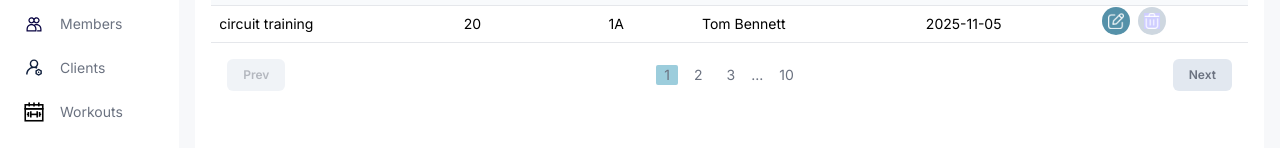
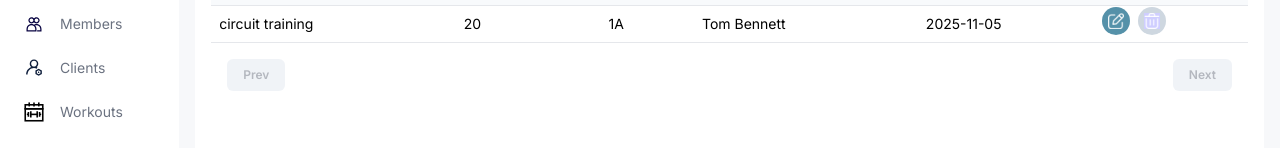
Before and after one commit to parkgit0108/client-management-tool, a Next.js app: page /list/classes in a window 1280 px wide. Shown: the part 222-370 px from the top of the page. Built offline with nearby package versions, Linux system fonts and the light colour scheme.

Commit message:
add fetch from prisma schema for trainer and add pagination ability

```diff
--- a/prisma/seed.ts
+++ b/prisma/seed.ts
@@ -1,4 +1,4 @@
-import { Day, PrismaClient, UserSex } from "../src/generated/prisma";
+import { Day, PrismaClient, UserSex } from "@prisma/client";
 import { PrismaPg } from "@prisma/adapter-pg";
 import { Pool } from "pg";
 import "dotenv/config";
--- a/src/app/(dashboard)/list/trainers/page.tsx
+++ b/src/app/(dashboard)/list/trainers/page.tsx
@@ -5,19 +5,12 @@ import Pagination from "@/components/Pagination";
 import Table from "@/components/Table";
 import Link from "next/link";
 import { role, trainersData } from "@/lib/data";
+import { Class, Trainer } from "@prisma/client";
 import { FormModal } from "@/components/FormModal";
+import prisma from "@/lib/prisma";
+import { ITEM_PER_PAGE } from "@/lib/settings";
 
-type Trainer = {
-  id: number;
-  trainerId: string;
-  name: string;
-  email?: string;
-  photo: string;
-  phone: string;
-  workouts: string[];
-  classes: string[];
-  address: string;
-};
+type TrainerList = Trainer & { classes: Class[] };
 
 const columns = [
   {
@@ -27,11 +20,6 @@ const columns = [
   {
     header: "Trainer ID",
     accessor: "trainerId",
-    className: "hidden md:table-cell",
-  },
-  {
-    header: "Workouts",
-    accessor: "workouts",
     className: "hidden md:table-cell",
   },
   {
@@ -56,15 +44,14 @@ const columns = [
   },
 ];
 
-const TrainersList = () => {
-  const renderRow = (item: Trainer) => (
+const renderRow = (item: TrainerList) => (
   <tr
     key={item.id}
     className="border-b border-gray-200 even:bg-slate-50 text-sm hover:bg-mySkyLight"
   >
     <td className="flex items-center gap-2 p-2">
       <Image
-          src={item.photo}
+        src={item.img || "/noAvatar.png"}
         alt=""
         width={40}
         height={40}
@@ -75,9 +62,10 @@ const TrainersList = () => {
         <p className="text-xs text-gray-500">{item.email}</p>
       </div>
     </td>
-      <td className="hidden md:table-cell">{item.trainerId}</td>
-      <td className="hidden md:table-cell">{item.workouts.join(",")}</td>
-      <td className="hidden md:table-cell">{item.classes.join(",")}</td>
+    <td className="hidden md:table-cell">{item.username}</td>
+    <td className="hidden md:table-cell">
+      {item.classes.map((classItem) => classItem.name).join(",")}
+    </td>
     <td className="hidden md:table-cell">{item.phone}</td>
     <td className="hidden md:table-cell">{item.address}</td>
     <div className="flex gap-2">
@@ -95,6 +83,28 @@ const TrainersList = () => {
     </div>
   </tr>
 );
+
+const TrainersList = async ({
+  searchParams,
+}: {
+  searchParams: { [key: string]: string | undefined };
+}) => {
+  const { page, ...qeuryParams } = searchParams;
+
+  const p = page ? parseInt(page) : 1;
+
+  const [data, count] = await prisma.$transaction([
+    prisma.trainer.findMany({
+      include: {
+        classes: true,
+      },
+      take: ITEM_PER_PAGE,
+      skip: ITEM_PER_PAGE * (p - 1),
+    }),
+    prisma.trainer.count(),
+  ]);
+
+  console.log(count);
 
   return (
     <div className="bg-white p-4 rounded-md flex-1 m-4 mt-0">
@@ -114,15 +124,15 @@ const TrainersList = () => {
               // <button className="w-8 h-8 flex items-center justify-center rounded-full bg-myBlueLight">
               //   <Image src="/plus.png" alt="" width={14} height={14} />
               // </button>
-              <FormModal table="trainers" type="create"/>
+              <FormModal table="trainers" type="create" />
             )}
           </div>
         </div>
       </div>
       {/* LIST */}
-      <Table columns={columns} renderRow={renderRow} data={trainersData} />
+      <Table columns={columns} renderRow={renderRow} data={data} />
       {/* Pagination */}
-      <Pagination />
+      <Pagination page={p} count={count} />
     </div>
   );
 };
--- a/src/components/Pagination.tsx
+++ b/src/components/Pagination.tsx
@@ -1,22 +1,54 @@
+"use client";
+
+import { ITEM_PER_PAGE } from "@/lib/settings";
+import { useRouter } from "next/navigation";
 import React from "react";
 
-const Pagination = () => {
+const Pagination = ({ page, count }: { page: number; count: number }) => {
+  const router = useRouter();
+
+  const hasPrev = ITEM_PER_PAGE * (page - 1) > 0;
+  const hasNext = ITEM_PER_PAGE * (page - 1) + ITEM_PER_PAGE < count;
+
+  const changePage = (newPage: number) => {
+    const params = new URLSearchParams(window.location.search);
+    params.set("page", newPage.toString());
+    router.push(`${window.location.pathname}?${params}`);
+  };
+
   return (
     <div className="p-4 flex items-center justify-between text-gray-500">
       <button
-        disabled
+        disabled={!hasPrev}
         className="py-2 px-4 rounded-md bg-slate-200 text-xs font-semibold disabled:opacity-50 disabled:cursor-not-allowed"
+        onClick={() => changePage(page - 1)}
       >
         Prev
       </button>
       <div className="flex items-center gap-2 text-sm">
-        <button className="px-2 rounded-sm bg-myBlueLight">1</button>
-        <button className="px-2 rounded-sm">2</button>
-        <button className="px-2 rounded-sm ">3</button>
-        ...
-        <button className="px-2 rounded-sm">10</button>
+        {Array.from(
+          { length: Math.ceil(count / ITEM_PER_PAGE) },
+          (_, index) => {
+            const pageIndex = index + 1;
+            return (
+              <button
+                key={pageIndex}
+                className={`px-2 rounded-sm ${
+                  page === pageIndex ? "bg-myBlueLight" : ""
+                } `}
+                onClick={() => changePage(pageIndex)}
+              >
+                {pageIndex}
+              </button>
+            );
+          }
+        )}
       </div>
-      <button className="py-2 px-4 rounded-md bg-slate-200 text-xs font-semibold disabled:opacity-50 disabled:cursor-not-allowed">
+      <button
+        disabled={!hasNext}
+        className="py-2 px-4 rounded-md bg-slate-200 text-xs font-semibold disabled:opacity-50 disabled:cursor-not-allowed"
+        onClick={() => changePage(page + 1)}
+      >
         Next
       </button>
     </div>
--- /dev/null
+++ b/src/lib/settings.ts
@@ -0,0 +1 @@
+export const ITEM_PER_PAGE = 10;
```
Also changed, not shown: public/noAvatar.png (added), 1 other file (tests, documents, lock files or other folders). Lines whose indentation alone changed are shown as unchanged.
